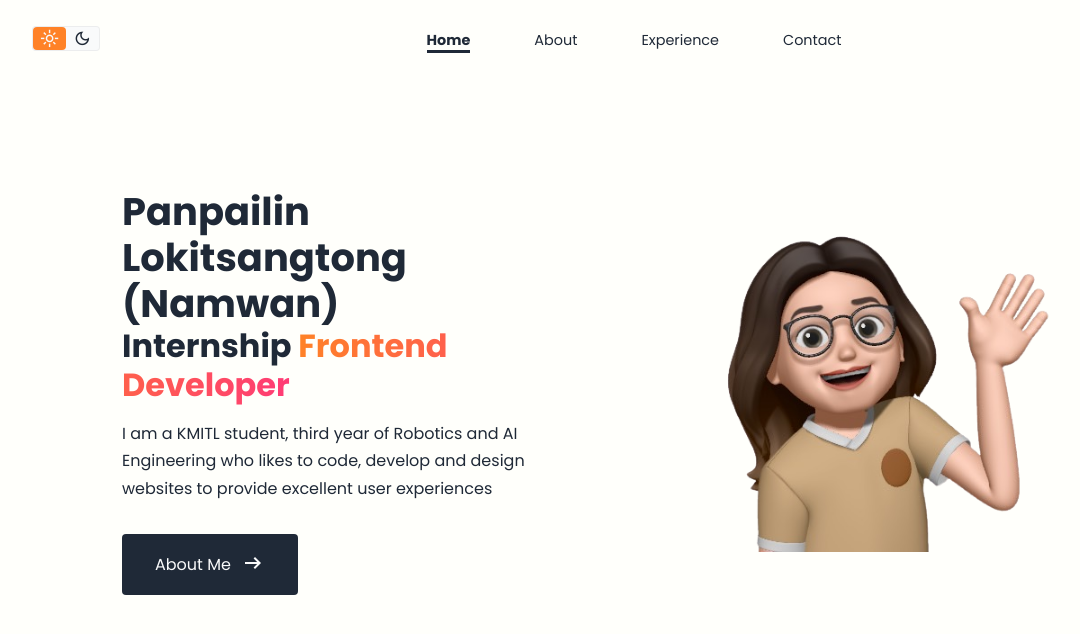
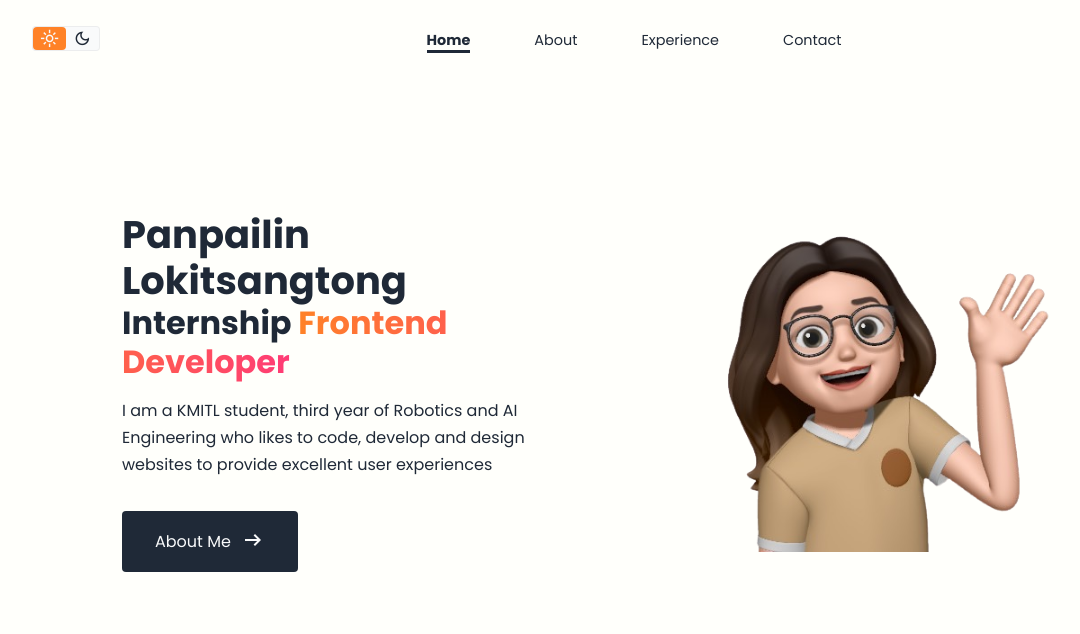
Before and after one commit to Pailin26/Portfolio-FrontEnd, a plain HTML site: page index.html in a window 1280 px wide. Shown: the whole page, without its empty margins (6-1086 px from the left). Drawn offline with nearby package versions, Linux system fonts and the light colour scheme.

Commit message:
3rd commit (success try)

```diff
--- a/index.html
+++ b/index.html
@@ -127,7 +127,7 @@
     <div class="container header__container">
 
       <div class="header__left">
-        <h1>Panpailin Lokitsangtong (Namwan)</h1>
+        <h1>Panpailin Lokitsangtong</h1>
         <h2>Internship <span class="dev">Frontend Developer</span></h2>
         <p>
           I am a KMITL student, third year of Robotics and AI Engineering who likes to code, develop and design
```
